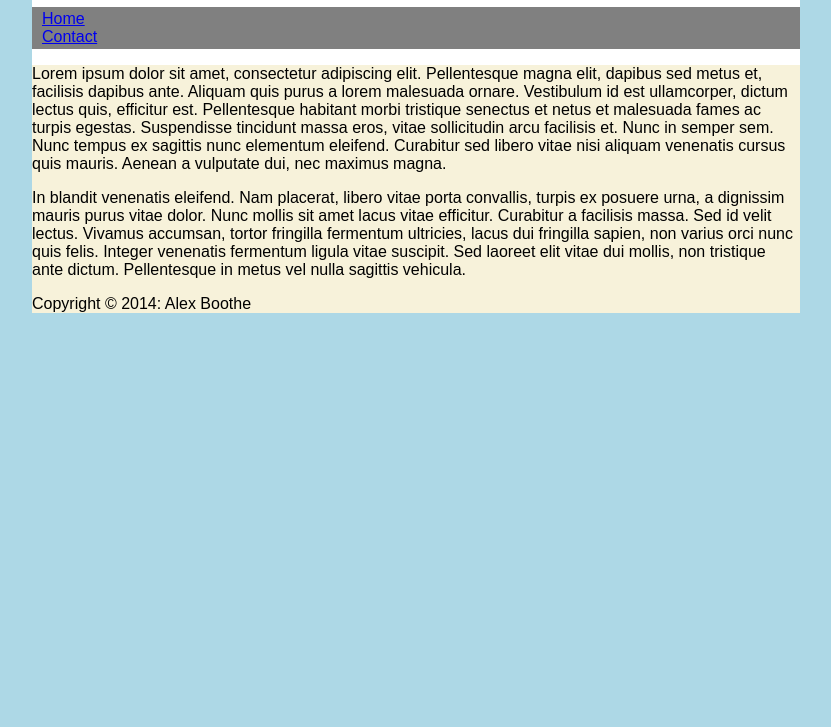
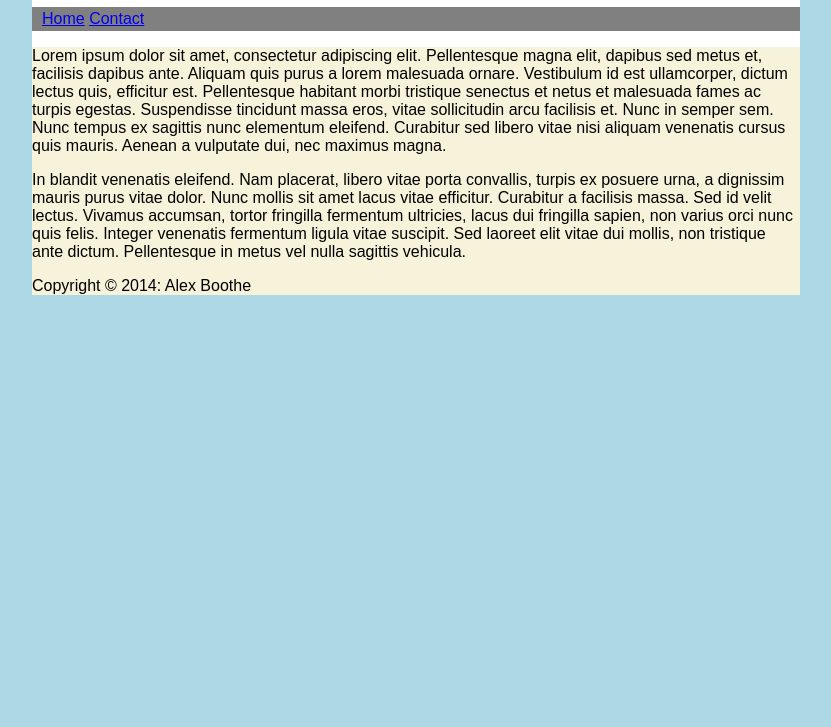
Before and after one commit to AlexBoothe/my-rwd, a plain HTML site: page index.html in a window 1280 px wide. Shown: the part 73-800 px from the top of the page, without its empty margins (224-1055 px from the left). Drawn offline with Linux system fonts and the light colour scheme; a script that the page names is missing.

Commit message:
adding rudimentary navigation bar

```diff
--- a/styles/styles.css
+++ b/styles/styles.css
@@ -35,3 +35,7 @@ nav ul {
   padding: 3px 10px;
   list-style-type: none;
 }
+/* ----- Nav Bar -----*/
+nav ul li {
+  display: inline-block;
+}
```
